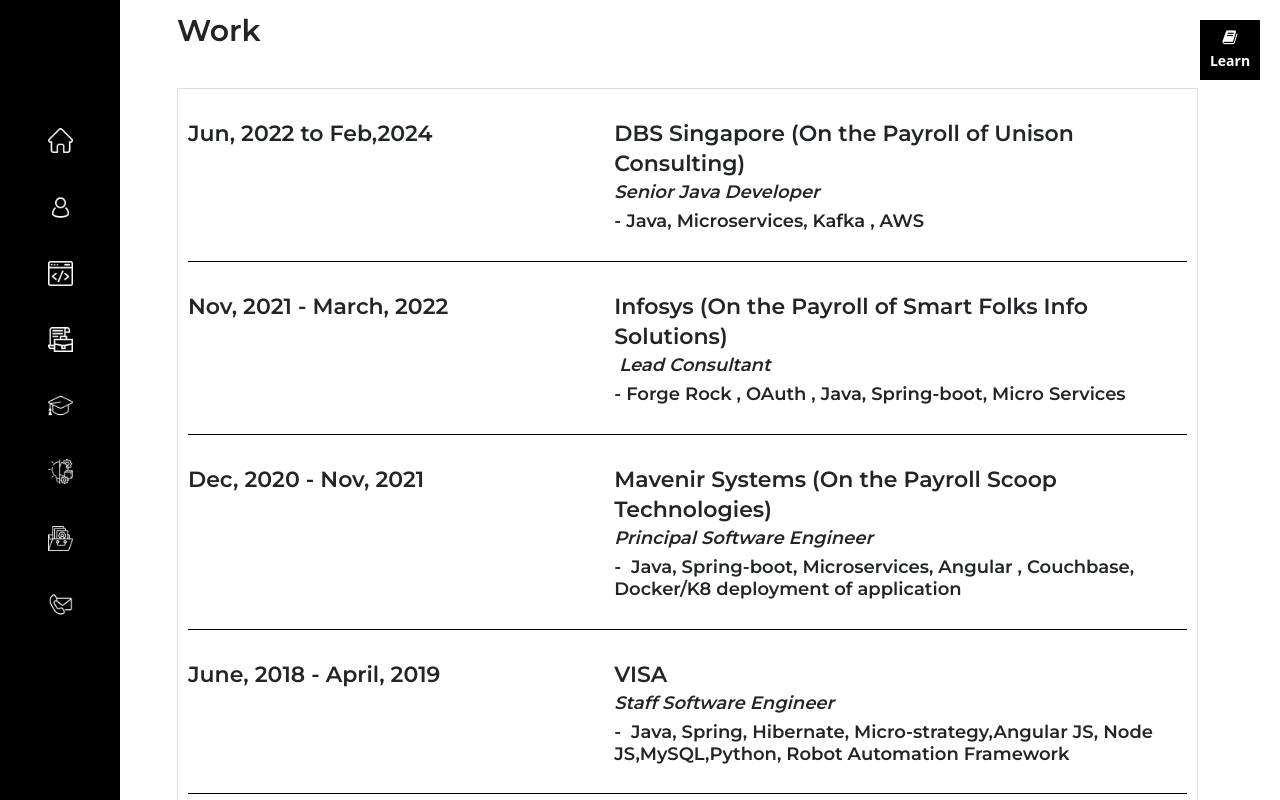
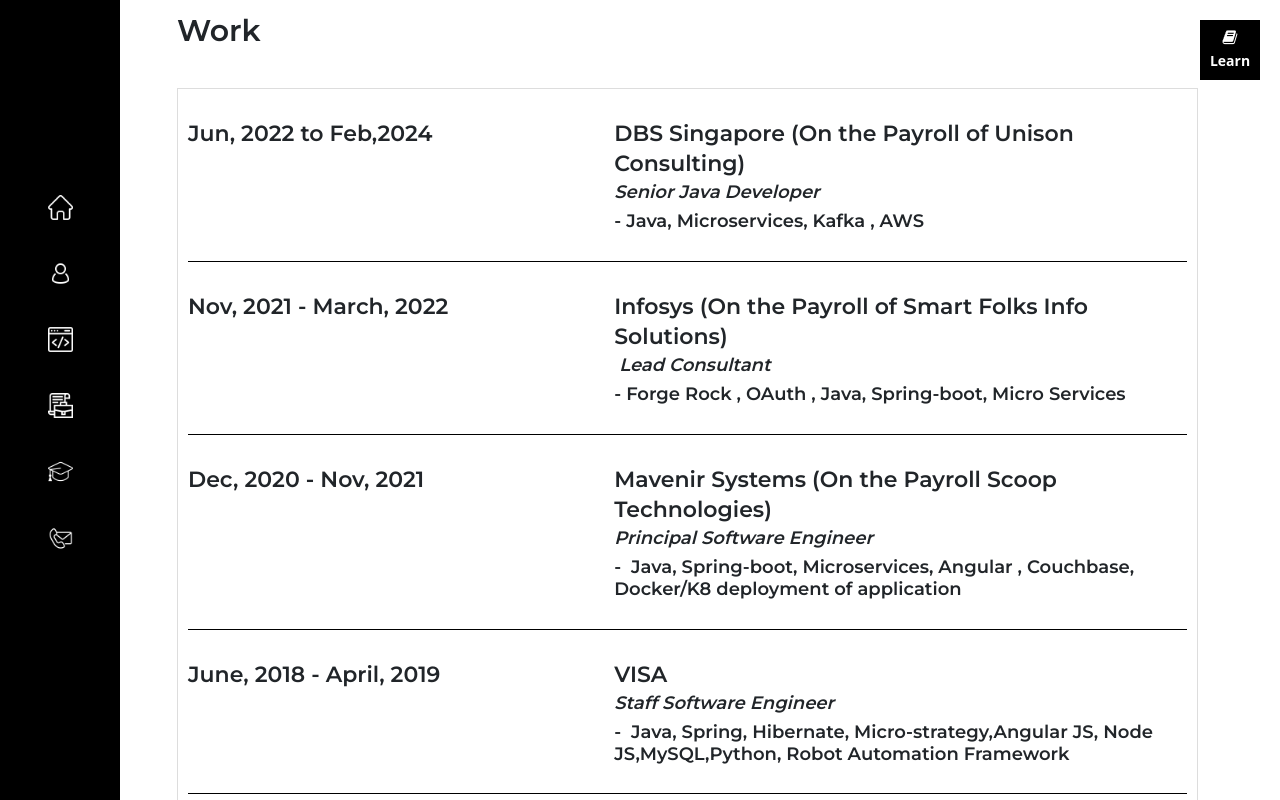
Before and after one commit to amrita-scholl/amrita-portfolio, a React (Create React App) app: page /work in a window 1280 px wide. Built offline with nearby package versions, Linux system fonts and the light colour scheme.

Commit message:
modified file

```diff
--- a/src/common/Nav.js
+++ b/src/common/Nav.js
@@ -4,8 +4,6 @@ import About from "../assets/img/about.png";
 import Contact from "../assets/img/contact.png";
 import Education from "../assets/img/education.png";
 import Home from "../assets/img/home.png";
-import Jsprojects from "../assets/img/jsprojects.png";
-import Projects from "../assets/img/portfolio.png";
 import Services from "../assets/img/services.png";
 import Work from "../assets/img/work.png";
 import "./Nav.css";
@@ -42,7 +40,7 @@ const Nav = () => {
               <img src={Education} alt="education" />
             </li>
           </Link>
-          <Link to="/projects">
+          {/* <Link to="/projects">
             <li data-aos="zoom-in">
               <img src={Jsprojects} alt="jsprojects" />
             </li>
@@ -51,7 +49,7 @@ const Nav = () => {
             <li data-aos="zoom-in">
               <img src={Projects} alt="portfolio" />
             </li>
-          </Link>
+          </Link> */}
           <Link to="/contact">
             <li data-aos="zoom-in">
               <img src={Contact} alt="contact" />
```
